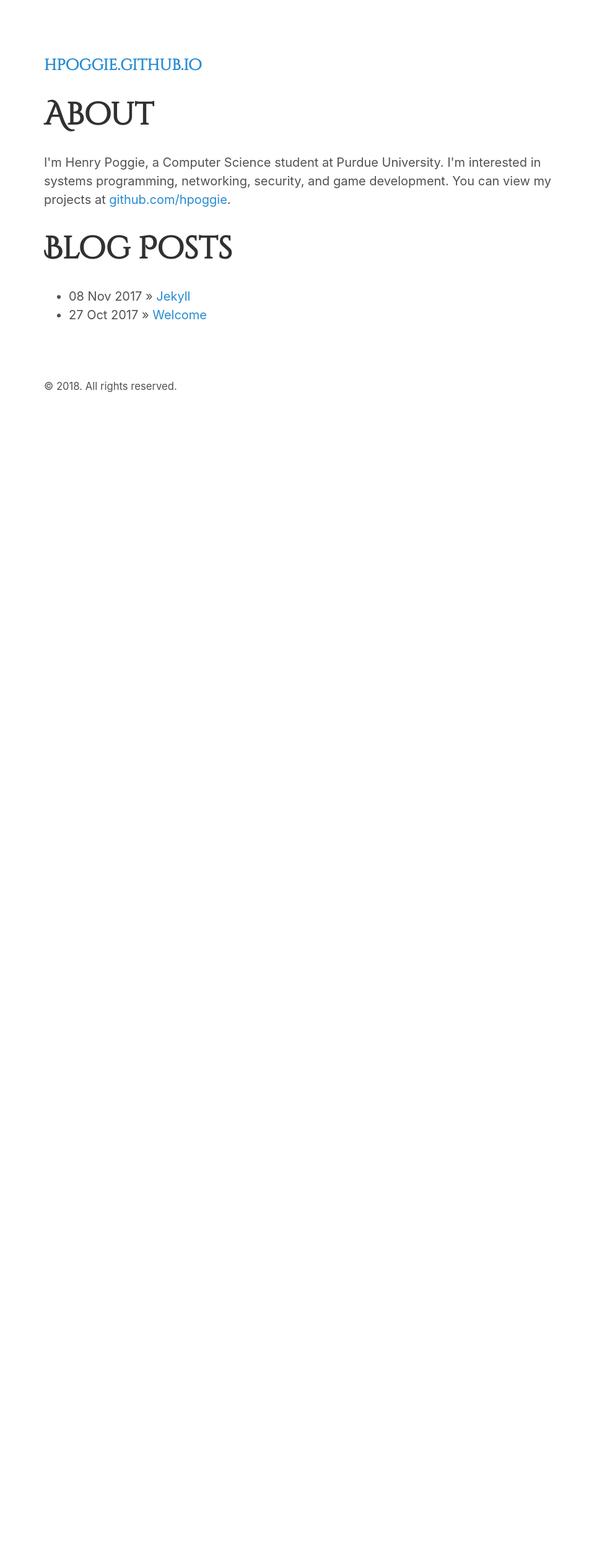
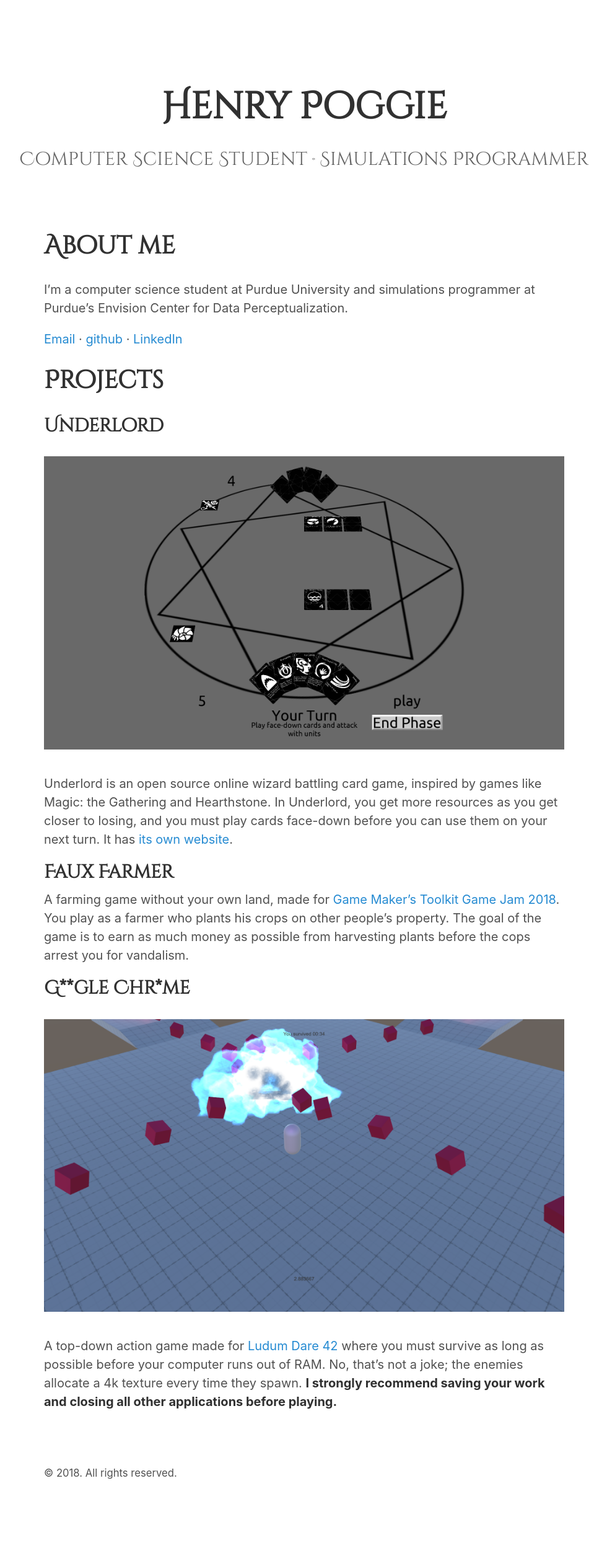
Before and after one commit to hpoggie/hpoggie.github.io, a Jekyll site: the page built from index.md, in a window 1280 px wide. Shown: the whole page at 62% size, without its empty margins (149-1129 px from the left). Built offline with Jekyll 4.4.1, drawn with Linux system fonts in a browser that asks for light colours; our own code applies the rules of GitHub Pages for plain Markdown files; before the commit the page ends 900 px from its top, so only the background shows below that.

Commit message:
Make look nice

```diff
--- a/_config.yml
+++ b/_config.yml
@@ -13,10 +13,11 @@
 # you will see them accessed via {{ site.title }}, {{ site.email }}, and so on.
 # You can create any custom variable you would like, and they will be accessible
 # in the templates via {{ site.myvariable }}.
-title: hpoggie.github.io
+title: Henry Poggie
+tagline: Personal Website & Portfolio
 email: henry.poggie@gmail.com
 description: >- # this means to ignore newlines until "baseurl:"
-    CS, gamedev, etc.
+    Computer Science Student · Simulations Programmer
 baseurl: "" # the subpath of your site, e.g. /blog
 url: "" # the base hostname & protocol for your site, e.g. http://example.com
 github_username: hpoggie
--- a/_includes/about.md
+++ /dev/null
@@ -1,4 +0,0 @@
-I'm Henry Poggie, a Computer Science student at Purdue University. I'm
-interested in systems programming, networking, security, and game
-development. You can view my projects at <a
-href=https://github.com/hpoggie>github.com/hpoggie</a>.
--- a/_layouts/page.html
+++ b/_layouts/page.html
@@ -3,6 +3,8 @@ layout: default
 ---
 
 <article class="page">
-  <h1 class="page-title">{{ page.title }}</h1>
+  <h1 class="page-title">{{ page.title }}
+	  <small class="page-subtitle">{{ page.subtitle }}</small>
+  </h1>
   {{ content }}
 </article>
--- a/_layouts/splash.html
+++ b/_layouts/splash.html
@@ -7,8 +7,8 @@
 
 	<header class="splash-title">
 		<h1>
-			<img src="assets/tree.svg" style="max-width: 500px; margin-left:auto; margin-right: auto">
-			<small>{{ site.tagline }}</small>
+			{{ site.title }}
+			<div><small>{{ site.description }}</small></div>
 		</h1>
 	</header>
 
--- a/_sass/_splash.scss
+++ b/_sass/_splash.scss
@@ -1,26 +1,13 @@
 .splash-title {
-	height: 100vh;
-
-	background: #000;
-	background-image: url("assets/heptagram.svg");
-	background-repeat: no-repeat;
-	background-position: center;
-	//background-size: 120rem;
-	background-size: 115%;
-	//background-size: 100% 100%;
-	background-opacity: 50%;
-
-	// Make the text white
 	h1 {
 		font-size: 3rem;
 		font-family: "Cinzel Decorative";
 		text-align: center;
 		word-wrap: break-word;
-		padding-top: 30vh;
+		padding-top: 15vh;
 		//padding: 5%;
 		margin: 0;
 		//padding: 15vh;
-		color: #fff;
 	}
 
 	// Small text below the page title
--- a/_sass/_type.scss
+++ b/_sass/_type.scss
@@ -12,7 +12,7 @@ h1, h2, h3, h4, h5, h6 {
 }
 
 h1 {
-  font-size: 2.5rem;
+  font-size: 2rem;
   margin-bottom: 1.5rem;
 }
 
--- a/index.html
+++ /dev/null
@@ -1,14 +0,0 @@
----
-layout: default
----
-
-<div id="home">
-	<h1>About</h1>
-	{% include about.md %}
-	<h1>Blog Posts</h1>
-	<ul class="posts">
-		{% for post in site.posts %}
-			<li><span>{{ post.date | date_to_string }}</span> &raquo; <a href="{{ site.baseurl }}{{ post.url }}">{{ post.title }}</a></li>
-		{% endfor %}
-	</ul>
-</div>
--- /dev/null
+++ b/index.md
@@ -0,0 +1,39 @@
+---
+layout: splash
+---
+
+# About me
+
+I'm a computer science student at Purdue University and simulations programmer
+at Purdue's Envision Center for Data Perceptualization.
+
+[Email](henry.poggie@gmail.com) · [github](https://github.com/hpoggie) · [LinkedIn](https://www.linkedin.com/in/hpoggie/)
+
+# Projects
+
+## Underlord
+
+![]({{site.url}}/assets/screen1.png)
+
+Underlord is an open source online wizard battling card game, inspired by games
+like Magic: the Gathering and Hearthstone. In Underlord, you get more resources
+as you get closer to losing, and you must play cards face-down before you can
+use them on your next turn. It has [its own
+website](https://underlordcg.github.io).
+
+## Faux Farmer
+
+A farming game without your own land, made for [Game Maker's Toolkit Game Jam
+2018](https://itch.io/jam/gmtk-2018). You play as a farmer who plants his crops
+on other people's property.  The goal of the game is to earn as much money as
+possible from harvesting plants before the cops arrest you for vandalism.
+
+## G\*\*gle Chr\*me
+
+![]({{site.url}}/assets/screen2.png)
+
+A top-down action game made for [Ludum Dare
+42](https://ldjam.com/events/ludum-dare/42/ggle-chrme) where you must survive
+as long as possible before your computer runs out of RAM. No, that's not a
+joke; the enemies allocate a 4k texture every time they spawn. __I strongly
+recommend saving your work and closing all other applications before playing.__
```
Also changed, not shown: assets/screen1.png, assets/screen2.png, assets/tree.svg (deleted).
